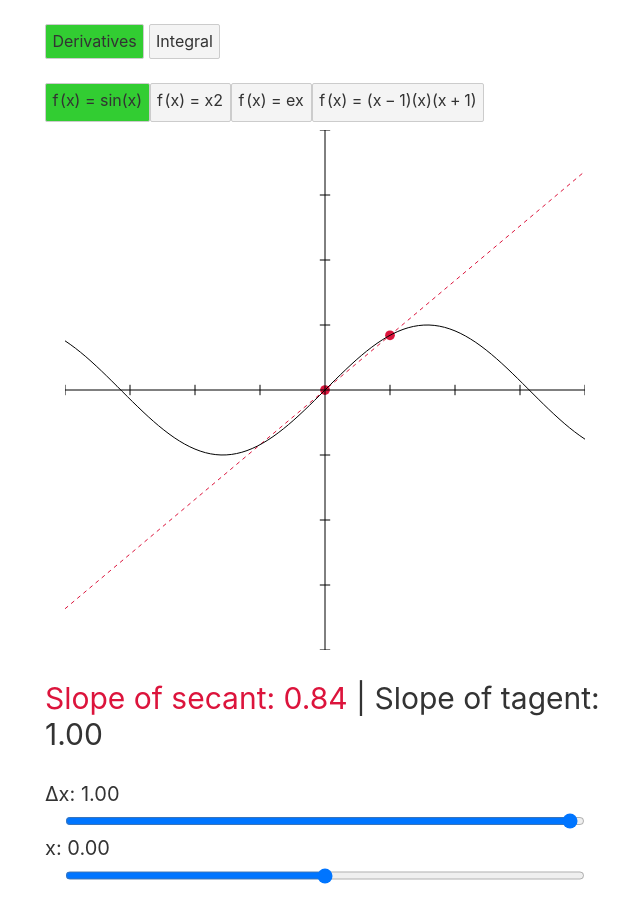
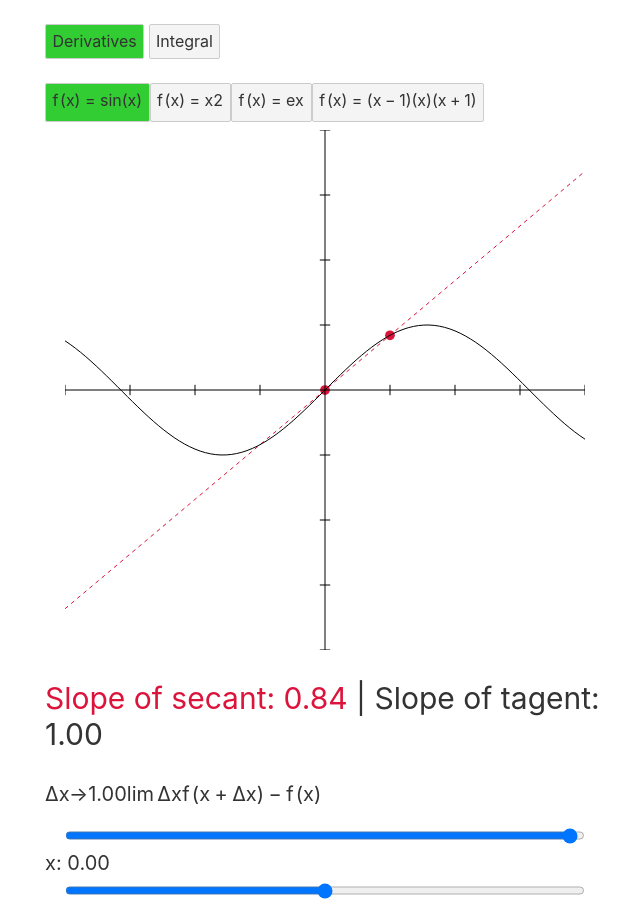
Before and after one commit to nchlsb/early-calc, a Svelte app: page / in a window 1280 px wide. Shown: the whole page, without its empty margins (315-955 px from the left). Built offline with nearby package versions, Linux system fonts and the light colour scheme.

Commit message:
Rendering limit

```diff
--- a/src/App.svelte
+++ b/src/App.svelte
@@ -151,6 +151,8 @@
 		}
 
 		renderEquation()
+
+		renderLimit();
 	});
 
 	function renderEquation(): void {
@@ -168,6 +170,13 @@
 		// 	document.getElementById('differenceEquation4'), {output: 'html'})
 		// katex.render(`m = ${g(f(x + deltaX) - f(x) / deltaX)}`,
 		// 	document.getElementById('differenceEquation5'), {output: 'html'})
+	}
+
+	function renderLimit(): void{
+
+		const limit = `\\lim_{\\Delta x \\rightarrow ${deltaX.toFixed(2)}} \\frac{f(x + \\Delta x) - f(x)}{\\Delta x}`;
+
+		katex.render(limit, document.getElementById('lblDeltaX'), {output: 'html', displayMode: true})
 	}
 
 	function g(n: number): string {
@@ -269,10 +278,10 @@
 	</p>
 
 	{#if context === 'Derivative'}
-		<label use:tooltip data-title="the distance between your input and the second point" for="deltaX" >
+		<label id="lblDeltaX" for="deltaX" >
 			Δx: {deltaX.toFixed(2).replace('0.00', 'Limit as Δx -> 0')}
 		</label>
-		<input id="deltaX" type="range" min="-1" step="0.01" max="1"  bind:value={deltaX} on:input={renderEquation}>
+		<input id="deltaX" type="range" min="-1" step="0.01" max="1"  bind:value={deltaX} on:input={renderLimit}>
 
 		<label use:tooltip data-title="the number you input into the function you chose" for="deltaX">x: {x.toFixed(2)}</label>
 		<input id="x" type="range" step="0.01" min={xMinBound} max={xMaxBound} bind:value={x} on:input={renderEquation}>
```
